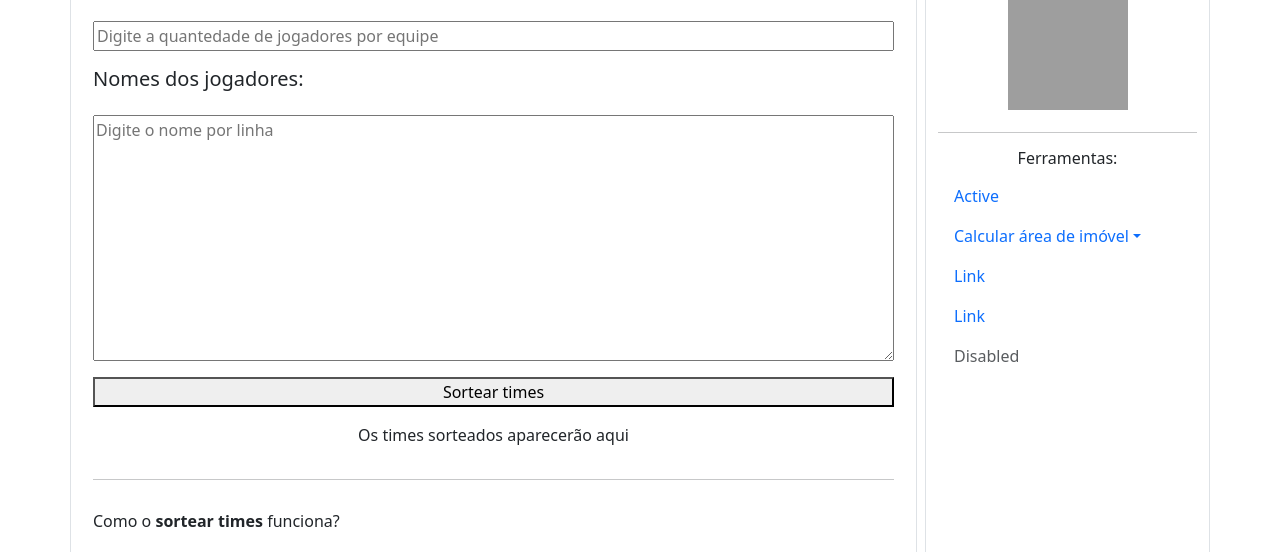
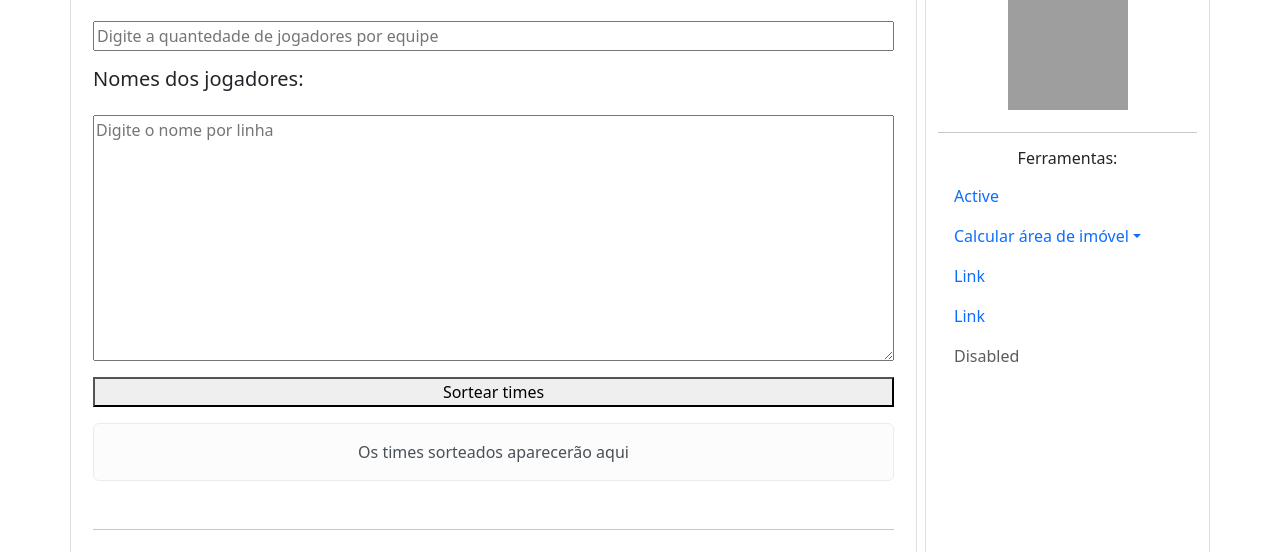
Before and after one commit to wermison/wermison.dev, a plain HTML site: page pages/sortear-times.html in a window 1280 px wide. Shown: the part 239-791 px from the top of the page. Drawn offline with Linux system fonts and the light colour scheme; grey boxes are pictures that could not be loaded.

Commit message:
alteração na div resultado

```diff
--- a/pages/sortear-times.html
+++ b/pages/sortear-times.html
@@ -74,7 +74,7 @@
 
                                 <button id="sortear">Sortear times</button>
 
-                                <div id="resultado">Os times sorteados aparecerão aqui</div>
+                                <div id="resultado" class="alert alert-light">Os times sorteados aparecerão aqui</div>
                                 <hr>
                                 <h6>Como o <strong>sortear times</strong> funciona?</h6>
 
```
